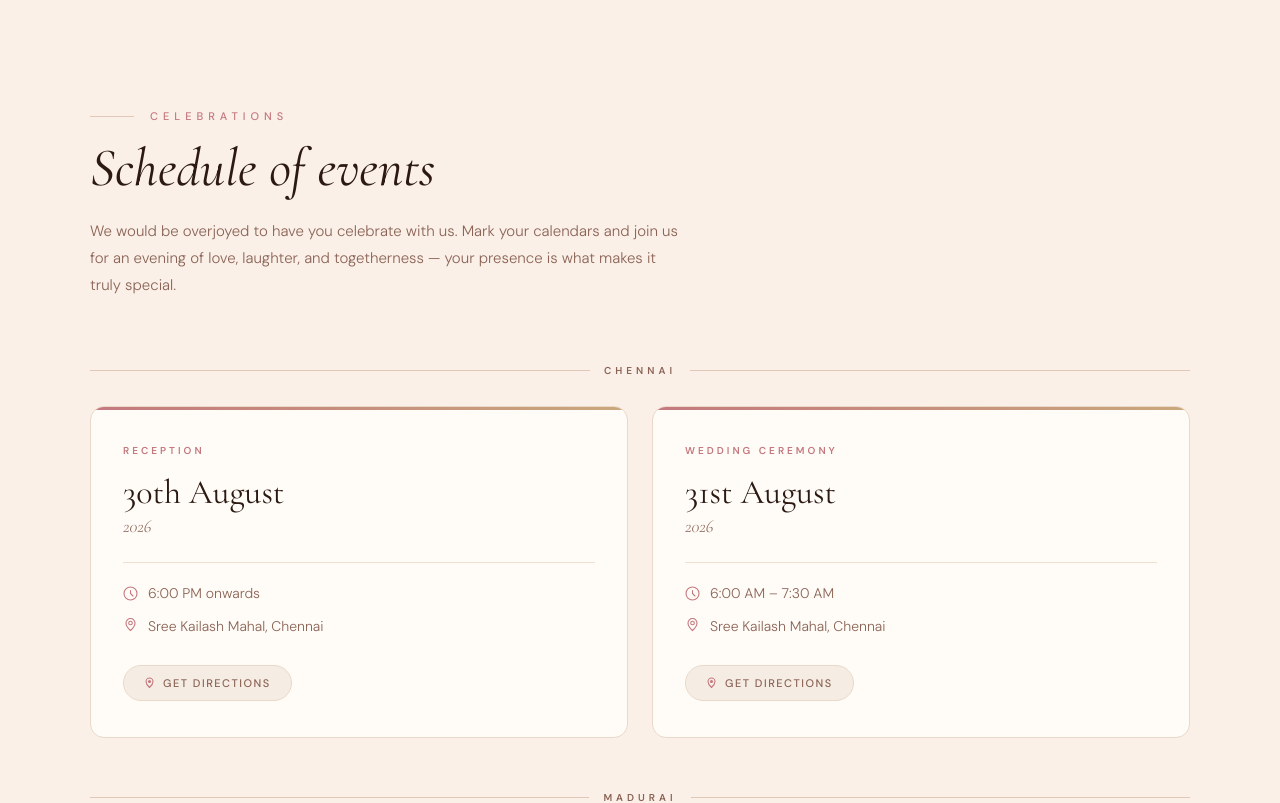
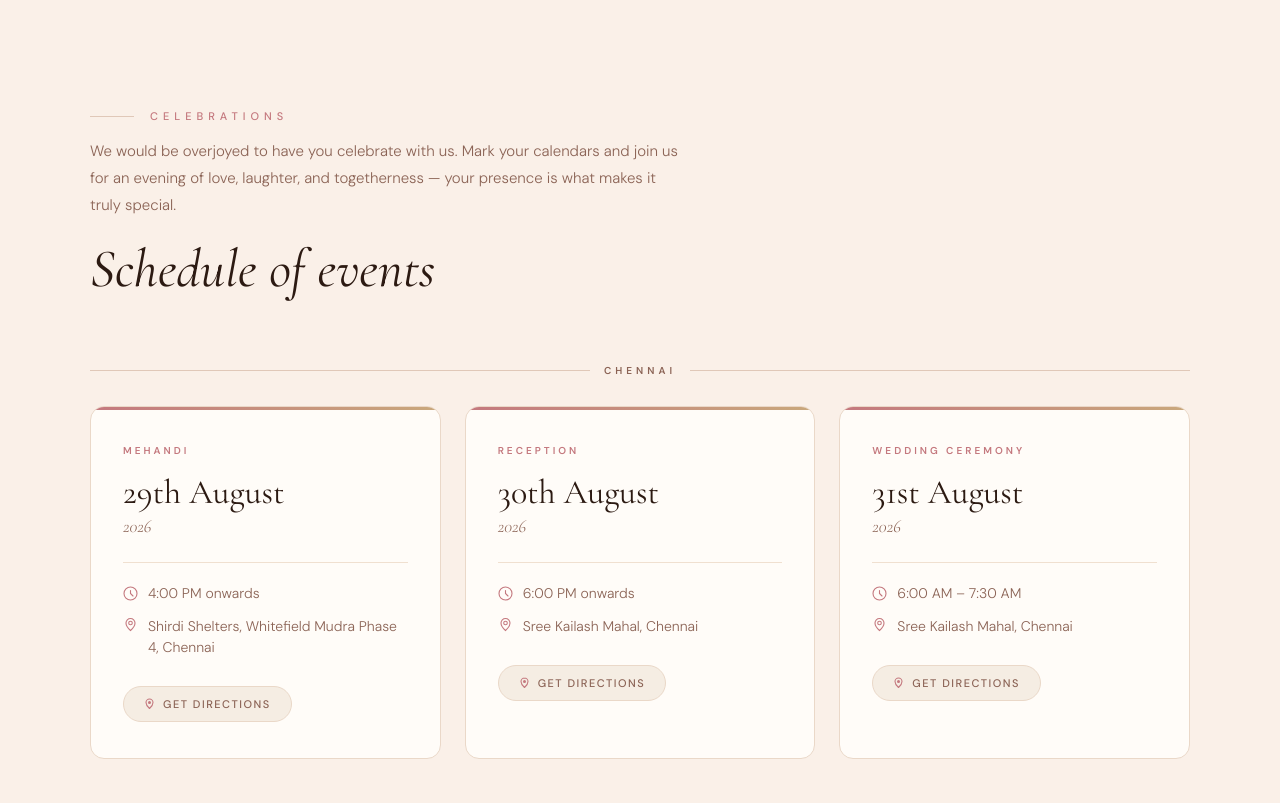
Before and after one commit to venkkateshg/wedding-site, a React (Vite) app: page / in a window 1280 px wide. Shown: the part 3340-4143 px from the top of the page. Built offline with nearby package versions, Linux system fonts and the light colour scheme.

Commit message:
2nd commit

```diff
--- a/src/components/Events.jsx
+++ b/src/components/Events.jsx
@@ -48,12 +48,12 @@ export default function Events() {
           <div style={{ height: '1px', width: '44px', background: '#E0C8B8' }} />
           <p style={{ fontFamily: 'var(--font-sans)', color: '#C4787E', fontSize: '11px', letterSpacing: '5px', textTransform: 'uppercase', fontWeight: 500 }}>Celebrations</p>
         </div>
-        <h2 style={{ fontFamily: 'var(--font-serif)', color: '#2C1A12', fontSize: '54px', fontWeight: 400, fontStyle: 'italic', marginBottom: '20px', lineHeight: 1.1 }}>
+        <p style={{ fontFamily: 'var(--font-sans)', color: '#8B6355', fontSize: '15px', fontWeight: 300, lineHeight: 1.8, marginBottom: '20px', maxWidth: '600px' }}>
+          We would be overjoyed to have you celebrate with us. Mark your calendars and join us for an evening of love, laughter, and togetherness — your presence is what makes it truly special.
+        </p>
+        <h2 style={{ fontFamily: 'var(--font-serif)', color: '#2C1A12', fontSize: '54px', fontWeight: 400, fontStyle: 'italic', marginBottom: '64px', lineHeight: 1.1 }}>
           Schedule of events
         </h2>
-        <p style={{ fontFamily: 'var(--font-sans)', color: '#8B6355', fontSize: '15px', fontWeight: 300, lineHeight: 1.8, marginBottom: '64px', maxWidth: '600px' }}>
-          We would be overjoyed to have you celebrate with us. Mark your calendars and join us for an evening of love, laughter, and togetherness — your presence is what makes it truly special.
-        </p>
 
         {locations.map((location, li) => (
           <div key={li} style={{ marginBottom: li < locations.length - 1 ? '52px' : 0 }}>
--- a/src/config/wedding.config.json
+++ b/src/config/wedding.config.json
@@ -49,6 +49,14 @@
     {
       "name": "Chennai",
       "events": [
+        {
+          "title": "Mehandi",
+          "date": "29th August",
+          "year": "2026",
+          "time": "4:00 PM onwards",
+          "venue": "Shirdi Shelters, Whitefield Mudra Phase 4, Chennai",
+          "mapUrl": "https://maps.app.goo.gl/HczfqfdQTW8VCzYh6"
+        },
         {
           "title": "Reception",
           "date": "30th August",
```
